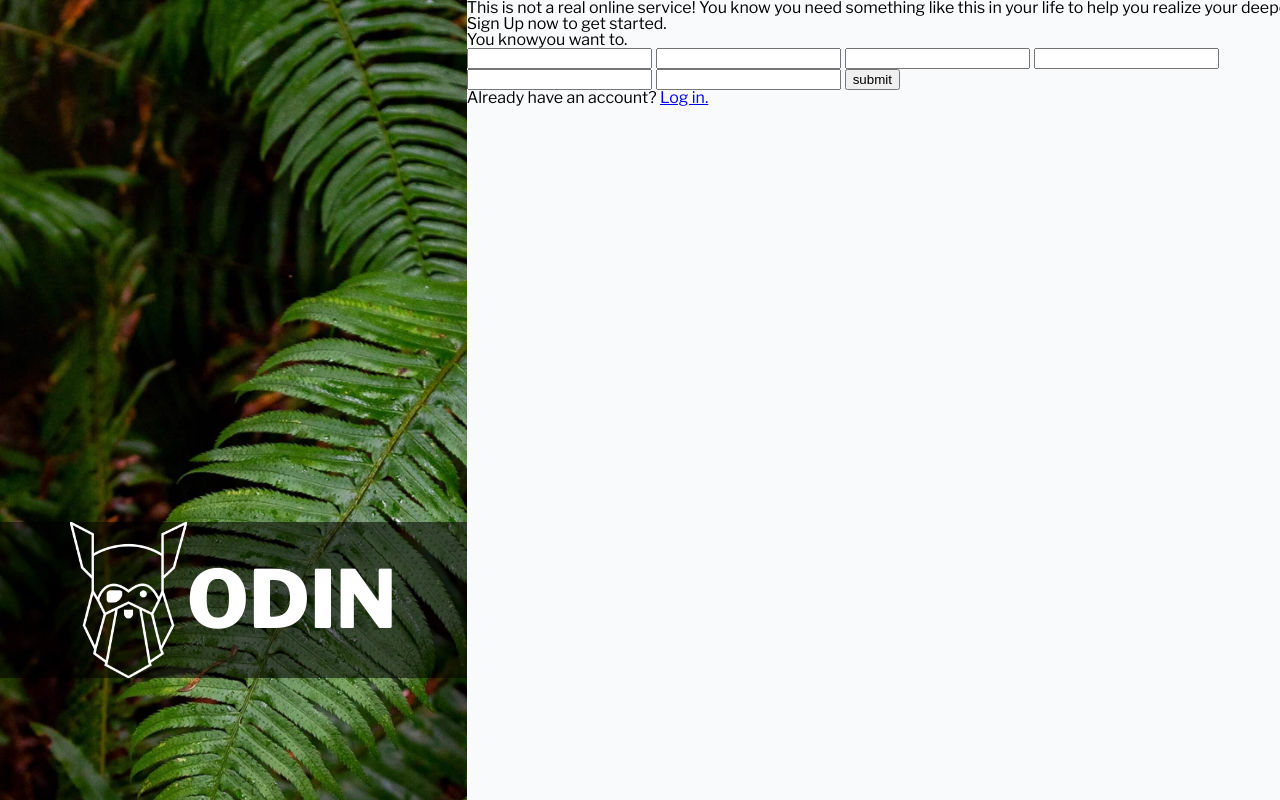
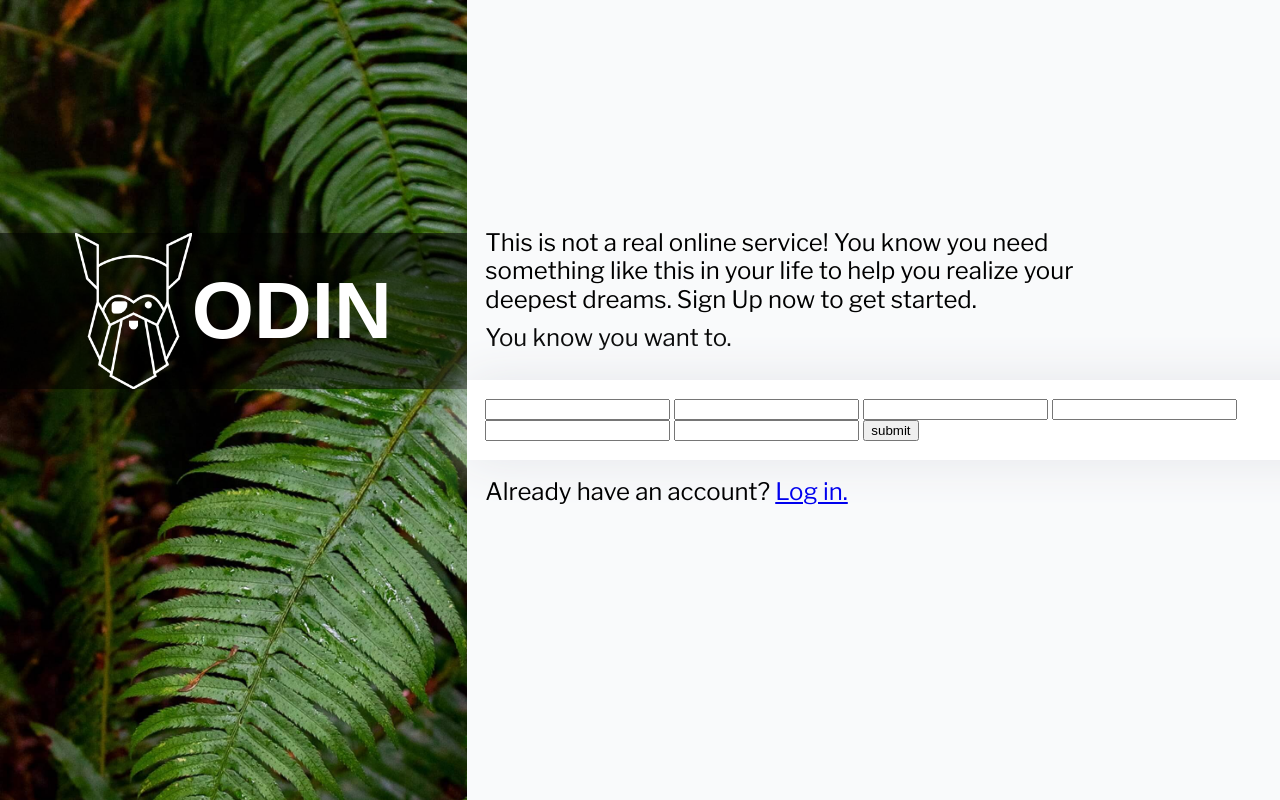
Before and after one commit to J-Skarbek/Sign-Up-Form, a plain HTML site: page index.html in a window 1280 px wide. Shown: the top 800 px of the page. Drawn offline with nearby package versions, Linux system fonts and the light colour scheme; a web font is replaced by a local one.

Commit message:
Work through right-side styling.

```diff
--- a/index.html
+++ b/index.html
@@ -7,6 +7,8 @@
     <link rel="preconnect" href="https://fonts.googleapis.com">
     <link rel="preconnect" href="https://fonts.gstatic.com" crossorigin>
     <link href="https://fonts.googleapis.com/css2?family=Rubik+Moonrocks&display=swap" rel="stylesheet">
+    <link rel="preconnect" href="https://fonts.googleapis.com">
+    <link rel="preconnect" href="https://fonts.gstatic.com" crossorigin>
     <link href="https://fonts.googleapis.com/css2?family=Libre+Franklin:ital,wght@0,100;0,200;0,300;0,400;0,500;0,600;0,700;0,800;0,900;1,100;1,200;1,300;1,400;1,500;1,600;1,700;1,800;1,900&display=swap" rel="stylesheet">
 
 
@@ -17,14 +19,17 @@
         <div class="left-side">
             <div class="logo-text">
                 <img src="./assets/odin-lined.png" alt="odin-logo" id="odin-logo">
-                <p>ODIN</p>
+                <h1>ODIN</h1>
             </div>
         </div>
 
         <div class="right-side">
-            <div class="right-container">
+            <!-- <div class="right-container"> -->
+                <div class="text1">
                     <p>This is not a real online service! You know you need something like this in your life to help you realize your deepest dreams. Sign Up <em>now</em> to get started.</p>
-                <p>You <em>know</em>you want to.</p>
+                    <p>You <em>know</em> you want to.</p>
+                </div>
+                <div class="form-container">
                     <form action="index.html" class="input-form">
                         <input type="text" name="first-name" id="first-name">
                         <input type="text" name="last-name" id="last-name">
@@ -35,7 +40,10 @@
                         <input type="submit" value="submit" placeholder="Create Account">
                     </form>
                 </div>
+                <div class="text2">
                     <p>Already have an account? <a href="index.html" class="log-in-btn">Log in.</a></p>
+                </div>
+            <!-- </div> -->
         </div>
     </div>
 
--- a/styles.css
+++ b/styles.css
@@ -46,17 +46,21 @@ table {
     --brand-green: #596D48;
     --input-borders: #E5E7EB;
     --off-white: #f9fafb;
+    --white: #fff;
 }
 
 
 h1 {
     font-family: 'Rubik Moonrocks', Arial, Helvetica, sans-serif;
+    color: #fff;
+    font-size: 5rem;
+    font-weight: 800;
 }
 
 h2,
 h3,
 h4,
-h5.
+h5,
 h6 {
     font-family: 'Libre Franklin', sans-serif;
     font-weight: 700;
@@ -83,14 +87,9 @@ p {
     background-repeat: no-repeat;
     display: flex;
     flex-direction: column;
-    justify-content: center;
+    justify-content: flex-start;
     align-items: center;
-}
-
-.left-side p {
-    color: #fff;
-    font-size: 5rem;
-    font-weight: 800;
+    padding-top: 50%;
 }
 
 #odin-logo {
@@ -110,5 +109,29 @@ p {
     grid-row: 1 / span 6;
     display: flex;
     flex-direction: column;
+    justify-content: flex-start;
     background-color: var(--off-white, #fff);
+    padding-top: 22.5%;
 }
+
+.text1 {
+    padding: 2%;
+}
+
+div > p {
+    font-size: 1.5rem;
+    line-height: 1.2;
+    margin-bottom: 1%;
+    padding-right: 25%;
+}
+
+.text2 {
+    padding: 2%;
+}
+
+
+.form-container {
+    padding: 2%;
+    background-color: var(--white);
+    box-shadow: 0px 0px 50px var(--input-borders);
+}
```
Lines whose indentation alone changed are shown as unchanged.
